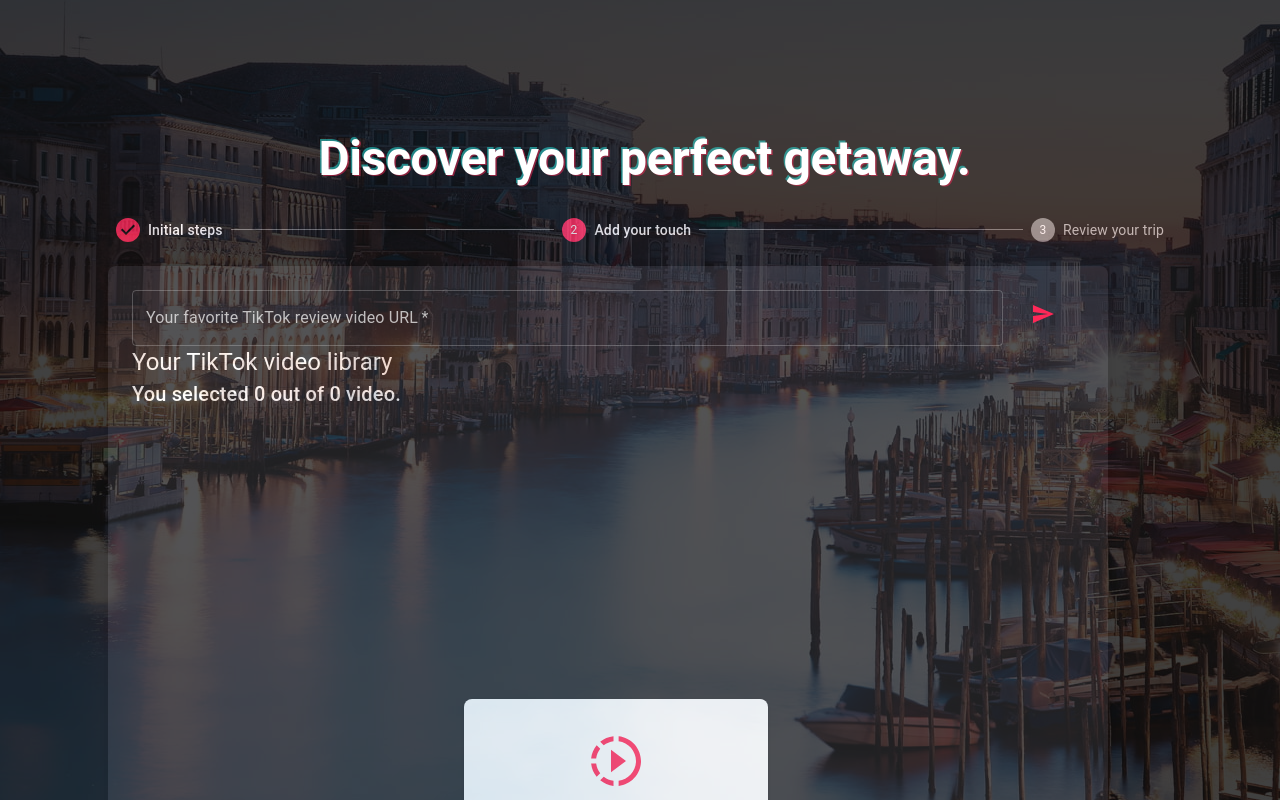
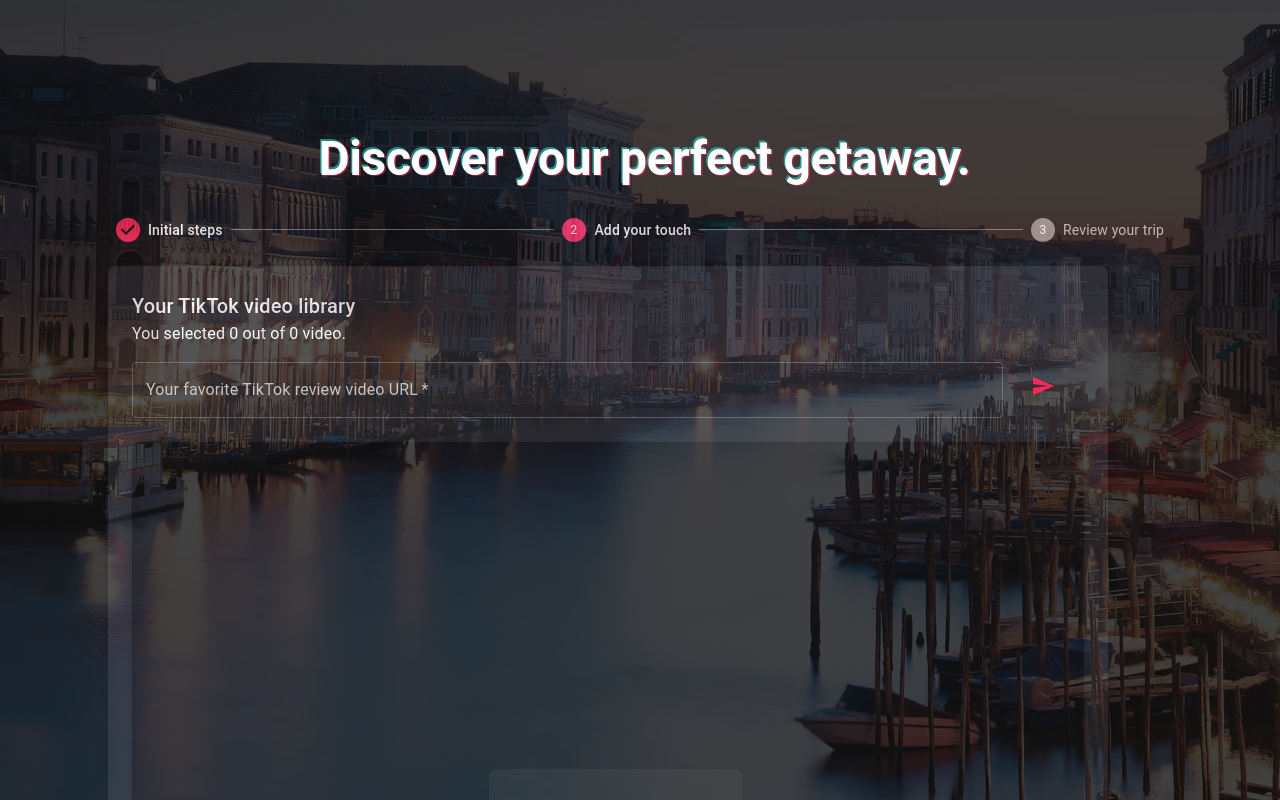
Before and after one commit to VietRocHack/TripPlanner-frontend, a React (Vite) app: page /create-trip in a window 1280 px wide. Both pictures are taken after a click on the button "NEXT". Shown: the top 800 px of the page. Built offline with nearby package versions, Linux system fonts and the light colour scheme.

Commit message:
Add overhaul design for video selector

```diff
--- a/src/components/VideoSelector/VideoSelector.tsx
+++ b/src/components/VideoSelector/VideoSelector.tsx
@@ -5,7 +5,6 @@ import {
   Experimental_CssVarsProvider as CssVarsProvider,
   experimental_extendTheme as extendMuiTheme,
   FormControlLabel,
-  FormGroup,
   Grid,
   IconButton,
   Paper,
@@ -162,6 +161,12 @@ export default function VideoSelector({
           maxWidth: 1000,
         }}
       >
+        <Typography variant="h6">Your TikTok video library</Typography>
+        <Typography variant="body1" sx={{ marginBottom: 2 }}>
+          You selected {videos.size} out of {listVid.length} video
+          {listVid.length > 1 ? "s" : ""}.
+        </Typography>
+
         <Grid container spacing={2}>
           <Grid item xs={11}>
             <TextField
@@ -185,12 +190,18 @@ export default function VideoSelector({
             </IconButton>
           </Grid>
         </Grid>
-        <FormGroup>
-          <Typography variant="h5">Your TikTok video library</Typography>
-          <Typography variant="h6">
-            You selected {videos.size} out of {listVid.length} video
-            {listVid.length > 1 ? "s" : ""}.
-          </Typography>
+
+        <Paper
+          elevation={3}
+          sx={{
+            padding: 3,
+            borderRadius: 2,
+            marginTop: 3,
+            width: "100%",
+            background: "#131314",
+            maxWidth: 1000,
+          }}
+        >
           <Grid
             container
             spacing={2}
@@ -265,7 +276,7 @@ export default function VideoSelector({
                 ))}
               </>
             ) : (
-              <Box
+              <Paper
                 sx={{
                   display: "flex",
                   alignItems: "center",
@@ -274,22 +285,25 @@ export default function VideoSelector({
                   maxWidth: 400,
                   margin: "auto",
                   padding: 4,
-                  backgroundColor: "#f5f5f5",
                   borderRadius: 2,
                   boxShadow: 1,
                 }}
               >
                 <SlowMotionVideoIcon
                   fontSize="inherit"
-                  sx={{ fontSize: 60, color: "primary.main" }}
+                  sx={{ fontSize: 40, color: "primary.main" }}
                 />
-                <Typography variant="h6" color="black" sx={{ marginTop: 2 }}>
+                <Typography
+                  variant="body1"
+                  sx={{ marginTop: 2 }}
+                  textAlign="center"
+                >
                   Add your first TikTok here!
                 </Typography>
-              </Box>
+              </Paper>
             )}
           </Grid>
-        </FormGroup>
+        </Paper>
       </Paper>
     </Box>
   );
```
